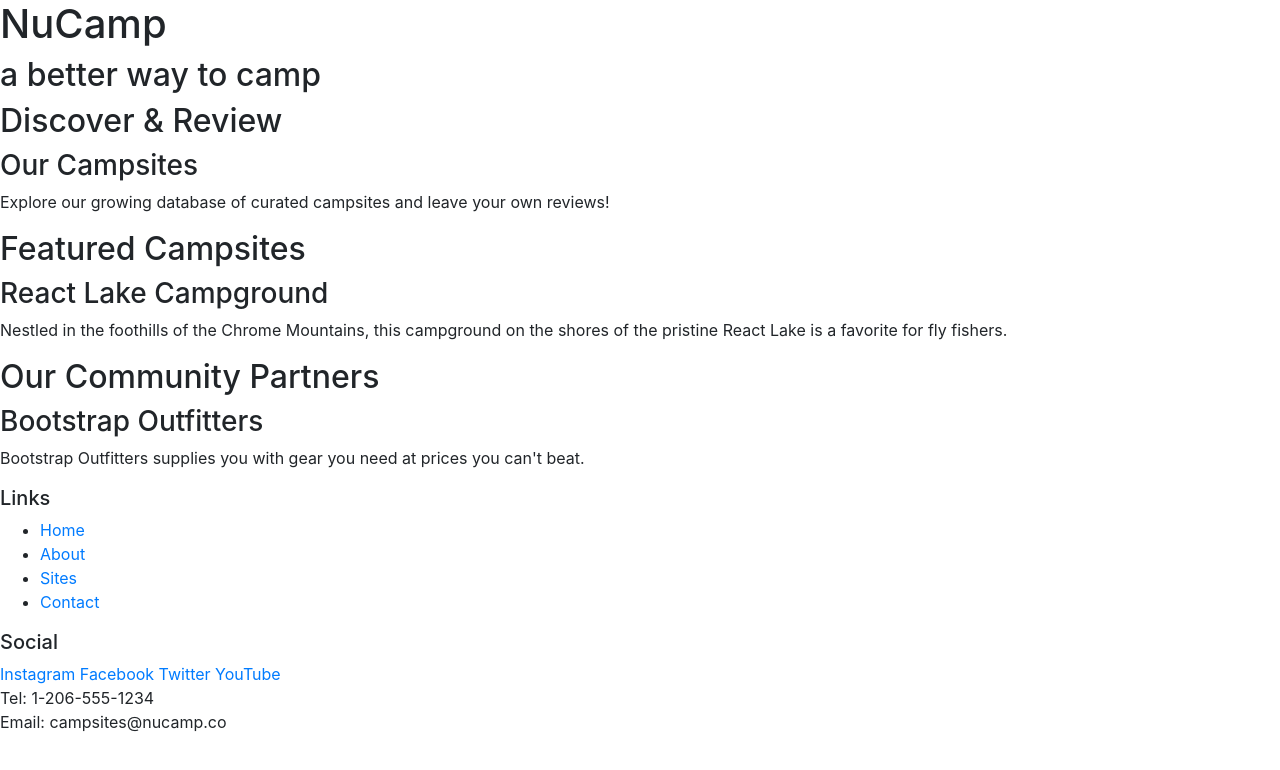
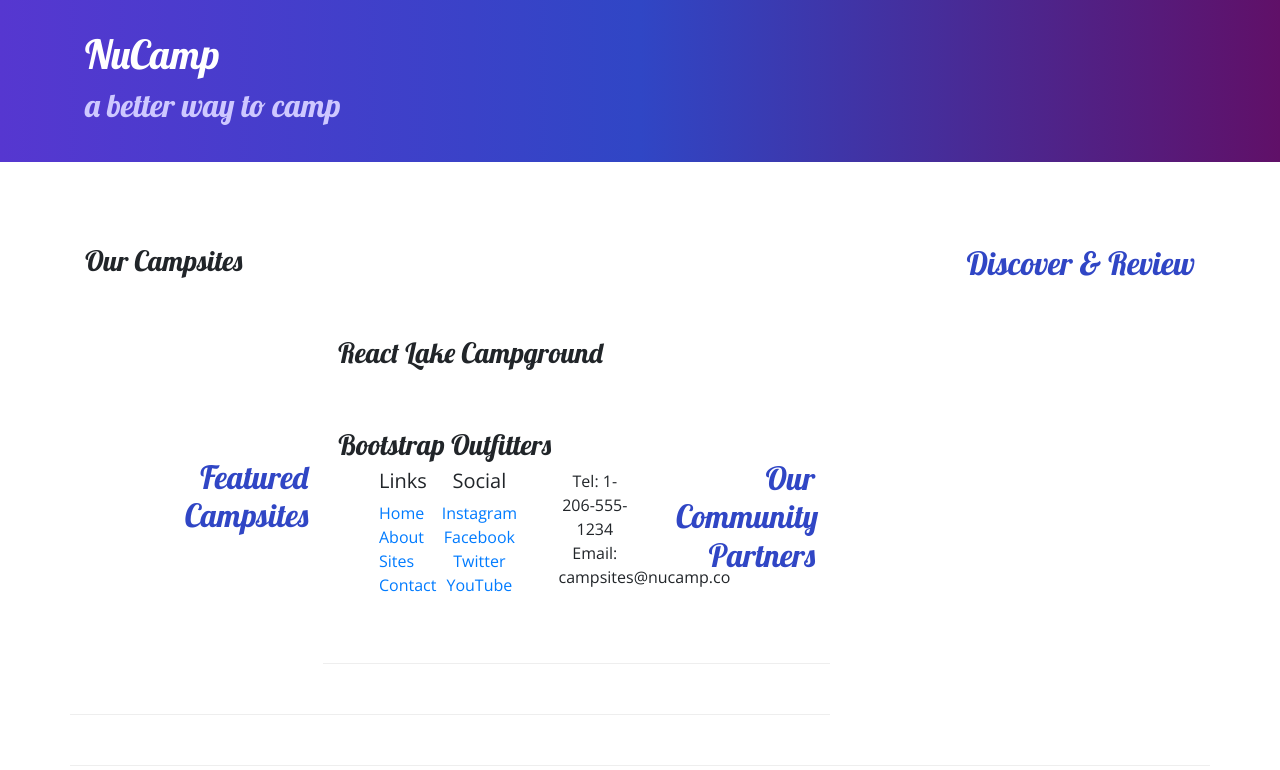
Before and after one commit to Mammirati15/bootstrap, a website: page index.html in a window 1280 px wide. Drawn offline with nearby package versions, Linux system fonts and the light colour scheme.

Commit message:
about us task1

```diff
--- /dev/null
+++ b/aboutus.html
@@ -0,0 +1,137 @@
+<!DOCTYPE html>
+<html lang="en">
+  <head>
+    <!-- Required meta tags always come first -->
+    <meta charset="utf-8" />
+    <meta name="viewport" content="width=device-width, initial-scale=1" />
+
+    <link
+      rel="stylesheet"
+      href="node_modules/bootstrap/dist/css/bootstrap.min.css"
+    />
+
+    <link
+      rel="stylesheet"
+      href="https://fonts.googleapis.com/css?family=Lobster|Open+Sans"
+    />
+
+    <link rel="stylesheet" href="css/styles.css" />
+
+    <title>NuCamp: A Better Way To Camp</title>
+  </head>
+
+  <body>
+    <header class="jumbotron jumbotron-fluid">
+      <div class="container">
+        <div class="row">
+          <div class="col">
+            <h1>NuCamp</h1>
+            <h2>a better way to camp</h2>
+          </div>
+        </div>
+      </div>
+    </header>
+
+    <div>
+      <div>
+        <div class="container">
+          <div class="row">
+            <div class="col">
+              <h2>About Us</h2>
+              <hr />
+            </div>
+          </div>
+        </div>
+      </div>
+
+      <div>
+        <div class="container">
+          <div class="row">
+            <div class="col-sm-6">
+              <h3>Our Mission</h3>
+              <p>
+                We present a curated database of the best campsites in the vast
+                woods and backcountry of the World Wide Web Wilderness. We
+                increase access to adventure for the public while promoting safe
+                and respectful use of resources. The expert wilderness trekkers
+                on our staff personally verify each campsite to make sure that
+                they are up to our standards. We also present a platform for
+                campers to share reviews on campsites they have visited with
+                each other.
+              </p>
+            </div>
+          </div>
+        </div>
+      </div>
+
+      <div>
+        <div class="container">
+          <div class="row">
+            <div class="col">
+              <h3>Community Partners</h3>
+              <h4>
+                Bootstrap Outfitters <small>Outdoor Gear Specialists</small>
+              </h4>
+              <p class="d-none d-sm-block">
+                Bootstrap Outfitters supplies you with the gear you need at
+                prices you can't beat.
+              </p>
+              <h4>
+                Git Out Expeditions <small>Group Adventure Expeditions</small>
+              </h4>
+              <p class="d-none d-sm-block">
+                Join Git Out Expeditions to explore new horizons with a group of
+                other adventurers!
+              </p>
+              <h4>
+                Mongo Fly Shop <small>Your Neighborhood Fly Fishing Shop</small>
+              </h4>
+              <p class="d-none d-sm-block">
+                Need a new fishing pole, a tacklebox, or flies of all kinds?
+                Stop by Mongo Fly Shop.
+              </p>
+              <h4>
+                Node Outdoor Apparel <small>Outdoor Clothes & Shoes</small>
+              </h4>
+              <p class="d-none d-sm-block">
+                From polar fleeces to swimsuits, hiking boots to waders, a visit
+                to Node will be sure to get you covered.
+              </p>
+            </div>
+          </div>
+        </div>
+      </div>
+    </div>
+
+    <footer>
+      <div class="container">
+        <div class="row">
+          <div class="col-4 col-sm-2 offset-1">
+            <h5>Links</h5>
+            <ul class="list-unstyled">
+              <li><a href="index.html">Home</a></li>
+              <li><a href="#">About</a></li>
+              <li><a href="#">Sites</a></li>
+              <li><a href="#">Contact</a></li>
+            </ul>
+          </div>
+          <div class="col-6 col-sm-5 text-center">
+            <h5>Social</h5>
+            <a href="http://instagram.com/">Instagram</a>
+            <a href="http://facebook.com/">Facebook</a>
+            <a href="http://twitter.com/">Twitter</a>
+            <a href="http://youtube.com/">YouTube</a>
+          </div>
+          <div class="col-sm-4 text-center">
+            Tel: 1-206-555-1234<br />
+            Email: campsites@nucamp.co
+          </div>
+        </div>
+      </div>
+    </footer>
+
+    <script src="node_modules/jquery/dist/jquery.slim.min.js"></script>
+    <script src="node_modules/popper.js/dist/umd/popper.min.js"></script>
+    <script src="node_modules/bootstrap/dist/js/bootstrap.min.js"></script>
+  </body>
+</html>
--- /dev/null
+++ b/css/styles.css
@@ -0,0 +1,32 @@
+body {
+  font-family: "Open Sans", sans-serif;
+}
+
+h1,
+h2,
+h3 {
+  font-family: "Lobster", cursive;
+}
+
+h2 {
+  color: #3046c5;
+}
+header h2 {
+  color: #cec8ff;
+}
+footer {
+  background-image: linear-gradient(#cec8ff, white);
+  padding: 20px 0;
+}
+
+.jumbotron {
+  padding: 30px;
+  background-image: linear-gradient(to right, #5637d0, #3046c5, #601068);
+  color: white;
+}
+
+.row-content {
+  padding: 50px 0;
+  border-bottom: 1px ridge;
+  min-height: 200px;
+}
--- a/index.html
+++ b/index.html
@@ -7,64 +7,93 @@
       rel="stylesheet"
       href="node_modules/bootstrap/dist/css/bootstrap.min.css"
     />
+    <link rel="stylesheet" href="https://fonts.googleapis.com/css?family=Lobster|Open+Sans" />
+    <link rel="stylesheet" href="css/styles.css" />
+
     <title>NuCamp: A Better Way To Camp</title>
   </head>
 
   <body>
-    <header>
-      <div>
+    <header class="jumbotron jumbotron-fluid">
+      <div class="container">
+        <div class="row">
+          <div class="col">
             <h1>NuCamp</h1>
             <h2>a better way to camp</h2>
           </div>
+        </div>
+      </div>
     </header>
 
-    <div>
-      <h2>Discover & Review</h2>
+    <div class="container">
+      <div class="row row-content align-itmes-center">
+        <div class="col-sm-4 order-sm-last col-m-3">
+          <h2 class="text-sm-right">Discover & Review</h2>
+        </div>
+        <div class="col">
           <h3>Our Campsites</h3>
-      <p>
+          <p class="d-none d-sm-block>
             Explore our growing database of curated campsites and leave your own
             reviews!
           </p>
         </div>
+      </div>
+    </div>
 
-    <div>
-      <h2>Featured Campsites</h2>
+    <div class="container">
+      <div class="row row-content align-items-center">
+        <div class="col-sm-4 col-m-3">
+          <h2 class="text-sm-right">Featured Campsites</h2>
+        </div>
+        <div class="col">
           <h3>React Lake Campground</h3>
-      <p>
-        Nestled in the foothills of the Chrome Mountains, this campground on the
-        shores of the pristine React Lake is a favorite for fly fishers.
+          <p class="d-none d-sm-block>
+            Nestled in the foothills of the Chrome Mountains, this campground on
+            the shores of the pristine React Lake is a favorite for fly fishers.
           </p>
         </div>
+      </div>
+    </div>
 
-    <div>
-      <h2>Our Community Partners</h2>
+    <div class="container">
+      <div class="row row-content align-items-center">
+        <div class="col-sm-4 order-sm-last col-m-3">
+          <h2 class="text-sm-right">Our Community Partners</h2>
+        </div>
+        <div class="col">
           <h3>Bootstrap Outfitters</h3>
-      <p>
-        Bootstrap Outfitters supplies you with gear you need at prices you can't
-        beat.
+          <p class="d-none d-sm-block>
+            Bootstrap Outfitters supplies you with gear you need at prices you
+            can't beat.
           </p>
+        </div>
+      </div>
     </div>
 
     <footer>
-      <div>
+      <div class="container">
+        <div class="row">
+          <div class="col-4 col-sm-2 offset-1">
             <h5>Links</h5>
-        <ul>
+            <ul class="list-unstyled">
               <li><a href="#">Home</a></li>
               <li><a href="#">About</a></li>
               <li><a href="#">Sites</a></li>
               <li><a href="#">Contact</a></li>
             </ul>
           </div>
-      <div>
+          <div class="col-6 col-sm-5 text-center">
             <h5>Social</h5>
             <a href="http://instagram.com/">Instagram</a>
             <a href="http://facebook.com/">Facebook</a>
             <a href="http://twitter.com/">Twitter</a>
             <a href="http://youtube.com/">YouTube</a>
           </div>
-      <div>
+          <div class="col-sm-4 text-center">
             Tel: 1-206-555-1234<br />
             Email: campsites@nucamp.co
+          </div>
+        </div>
       </div>
     </footer>
     <script src="node_modules/jquery/dist/jquery.slim.min.js"></script>
```
Lines whose indentation alone changed are shown as unchanged.
